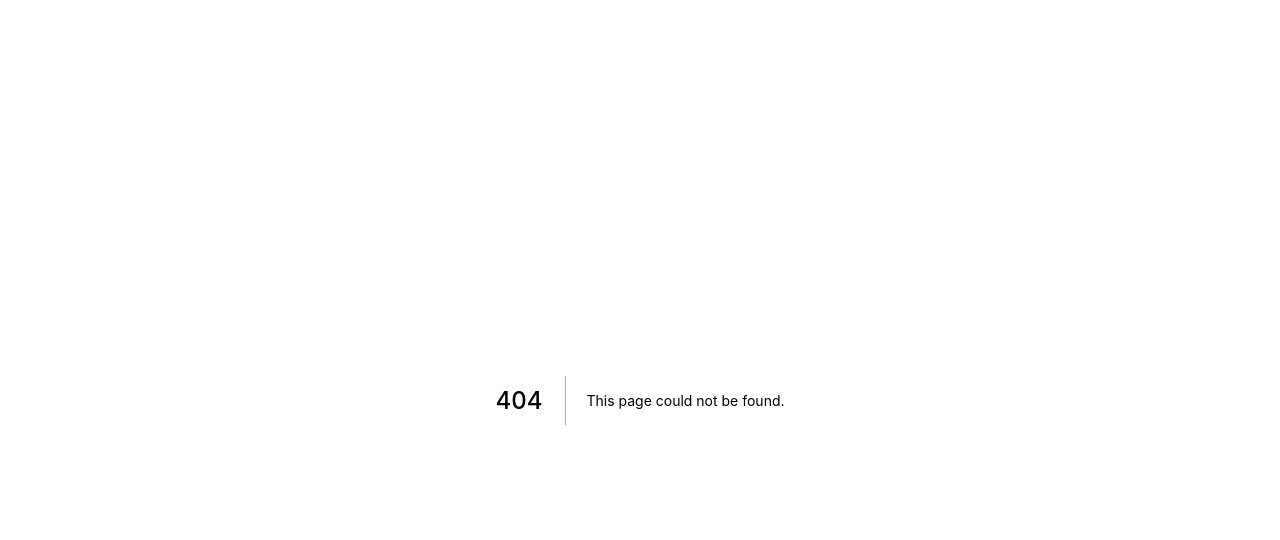
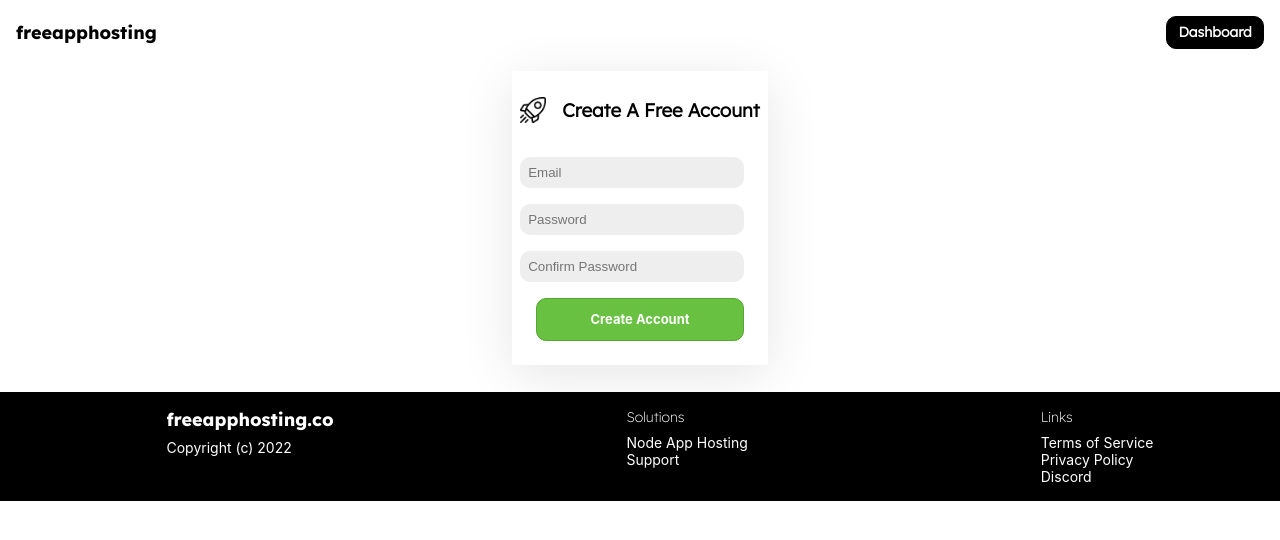
Before and after one commit to romanwbruce/WebAppFrontend, a Next.js app: page /create-account in a window 1280 px wide. Before the commit this address had no page. Shown: the top 540 px of the page. Built offline with nearby package versions, Linux system fonts and the light colour scheme.

Commit message:
dashboard
dashboard

```diff
--- a/libs/Navbar.js
+++ b/libs/Navbar.js
@@ -2,7 +2,7 @@
 export default function Navbar(){
     return (
         <div className="navbar">
-            <a>freeapphosting</a>
+            <a className="logo">freeapphosting</a>
             <a className="dashboardBtn">Dashboard</a>
         </div>
     )
--- a/libs/dashboard/DashboardHeader.js
+++ b/libs/dashboard/DashboardHeader.js
@@ -2,7 +2,7 @@ export default function (){
 
     return (
         <div className="dashboardHeader">
-           <a className="logo">freeapphosting.co</a>
+           <a href="../" className="logo">freeapphosting.co</a>
            <a>Help</a>
 
            <a className="dashboardBtn">Logout</a>
--- /dev/null
+++ b/pages/create-account.js
@@ -0,0 +1,34 @@
+import Navbar from '../libs/Navbar';
+import Footer from '../libs/Footer';
+
+
+export default function (){
+
+    return (
+        <div>
+            <Navbar/>
+            <div className="parent">
+        <div className="card">
+              <div className="textimage">
+                <img src='/images/shuttle.png' />
+                <h3 className="cardTitle">Create A Free Account</h3>
+              </div>
+              <div className="column">
+
+                <input placeholder="Email" type="text" />
+
+                <input placeholder="Password" type="password" />
+
+                <input placeholder="Confirm Password" type="password" />
+        </div>
+              <div className="deploy">
+                <a className="github-deploy">Create Account</a>
+              </div>
+          </div>
+          </div>
+          <br/>
+            <Footer/>
+
+        </div>
+    )
+}
--- a/styles/globals.css
+++ b/styles/globals.css
@@ -81,20 +81,34 @@ a {
 
 }
 
-.together select{
+.column{
+  display: flex;
+  flex-direction: column;
+}
+.column input{
+  margin-top: 1rem;
+}
+.pill{
+  padding: .3rem;
+  background: orange;
+  font-size: 12px;
+  border-radius: 10px;
+}
+
+select{
   padding: .5rem;
   outline: none;
   border: none;
   font-size: 14px;
-
   border-radius: 10px;
+  margin-right: 1rem;
 }
 
-.together select option{
+select option{
   font-size: 14px;
 }
 
-.together input{
+input{
   padding: .5rem;
   border: none;
   margin-right: 1rem;
@@ -173,22 +187,9 @@ a {
 }
 
 .navbar a{
-  font-family: bold;
-  font-size: 26px;
 }
 
-.dashboardBtn{
-  margin-left: auto;
-  font-size: 14px;
-  font-weight: bold;
-  color: white;
-  background: black;
-  font-family: lex;
-  border-radius: 10px;
-  border: 1px solid black;
-  padding: .4rem .7rem;
-  cursor: pointer;
-}
+
 
 .footer{
   background: black;
@@ -236,10 +237,6 @@ margin-right: auto;
   border: 2px solid black;
 }
 
-.projects{
-  margin: 2rem;
-}
-
 
 .options{
   display: flex;
@@ -247,7 +244,6 @@ margin-right: auto;
 }
 
 .optionsParent{
-  max-width: 500px;
   border-bottom: 1px solid black;
 }
 
@@ -275,3 +271,82 @@ margin-right: auto;
 .date{
   color: gray;
 }
+
+.upgrade{
+  border-radius: 15px;
+  padding: 1rem;
+  border: 2px solid black;
+  margin: 2rem;
+
+  background-image: url("/images/stars.png");
+  background-repeat: no-repeat;
+  background-size: 100px;
+  background-position: bottom right;
+
+}
+
+.upgrade ul{
+  list-style: none;
+}
+
+.upgrade li{
+  display: flex;
+  align-items: center;
+}
+
+.upgrade li img{
+  margin-right: .5rem;
+}
+.dashboard{
+  display: flex;
+  align-items: flex-start;
+
+  margin-left: 10%;
+}
+
+.projects{
+  margin: 2rem;
+  width: 600px;
+}
+
+.marginleft{
+  margin-left: auto;
+}
+
+.welcome{
+  padding: .5rem;
+  background: rgba(31, 166, 31, 0.841);
+  text-align: center;
+  font-weight: bold;
+  color: white;
+  width: 100%;
+}
+
+/* Mobile */
+
+@media screen and (max-width: 800px){
+  .dashboard{
+    flex-direction: column;
+    justify-content: center;
+
+    margin: 0;
+  }
+
+  .projects{
+    width: 90%;
+  }
+}
+
+
+.dashboardBtn{
+  margin-left: auto;
+  font-weight: bold;
+  color: white;
+  background: black;
+  font-family: lex;
+  border-radius: 10px;
+  border: 1px solid black;
+  padding: .4rem .7rem;
+  cursor: pointer;
+  font-size: 14px;
+}
```
Also changed, not shown: libs/Upgrade.js (+14 -2 lines), libs/dashboard/NewProjectTab.js (added, +35 -0 lines), libs/dashboard/ProjectsTab.js (added, +26 -0 lines), pages/dashboard/home.js (+16 -21 lines), pages/login.js (added, +33 -0 lines), public/images/correct.png (added), public/images/stars.png (added).
